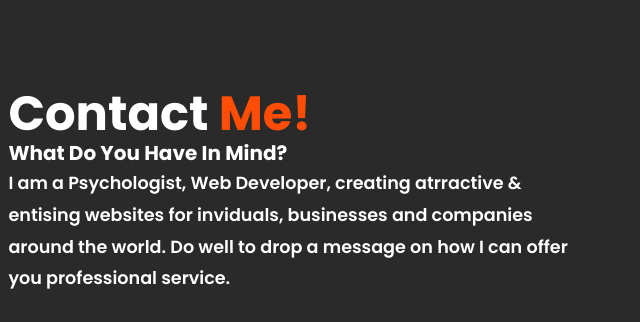
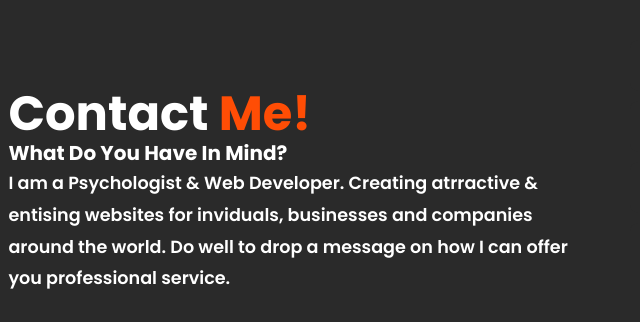
Before and after one commit to CHINEXS4/chinexshub.github.io, a plain HTML site: page index.html in a window 1280 px wide. Shown: the part 4039-4361 px from the top of the page, 30-670 px from the left. Drawn offline with nearby package versions, Linux system fonts and the light colour scheme; files whose address does not match are found by name.

Commit message:
Update index.html

```diff
--- a/index.html
+++ b/index.html
@@ -160,7 +160,7 @@
     <div class="contact-text">
         <h2>Contact <span>Me!</span></h2>
         <h4>What Do You Have In Mind?</h4>
-        <p>I am a Psychologist, Web Developer, creating atrractive & entising websites for inviduals, businesses and companies around the world. Do well to drop a message on how I can offer you professional service.</p>
+        <p>I am a Psychologist & Web Developer. Creating atrractive & entising websites for inviduals, businesses and companies around the world. Do well to drop a message on how I can offer you professional service.</p>
         <div class="list">
             <li><a href="#">+2348165356075</a></li>
             <li><a href="#samuelchimah4@gmail.com">samuelchimah4@gmail.com</a></li>
```
